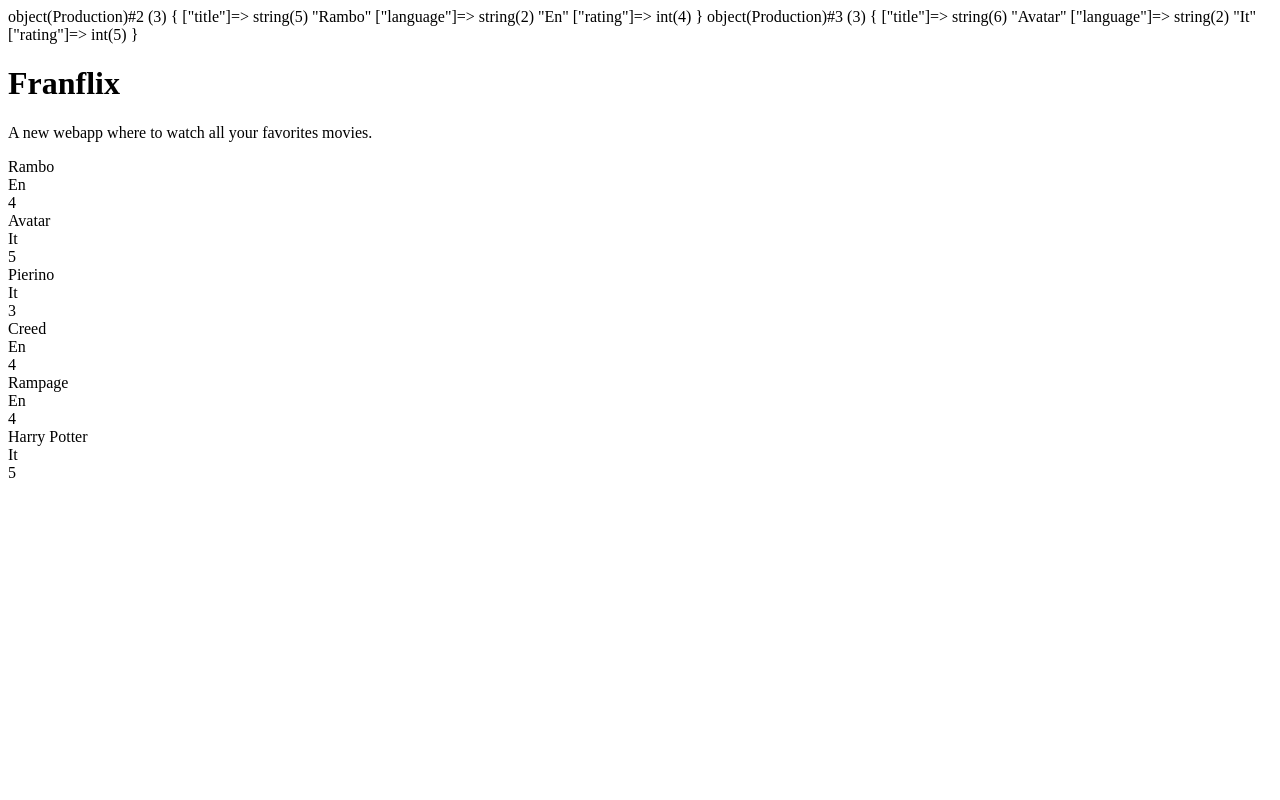
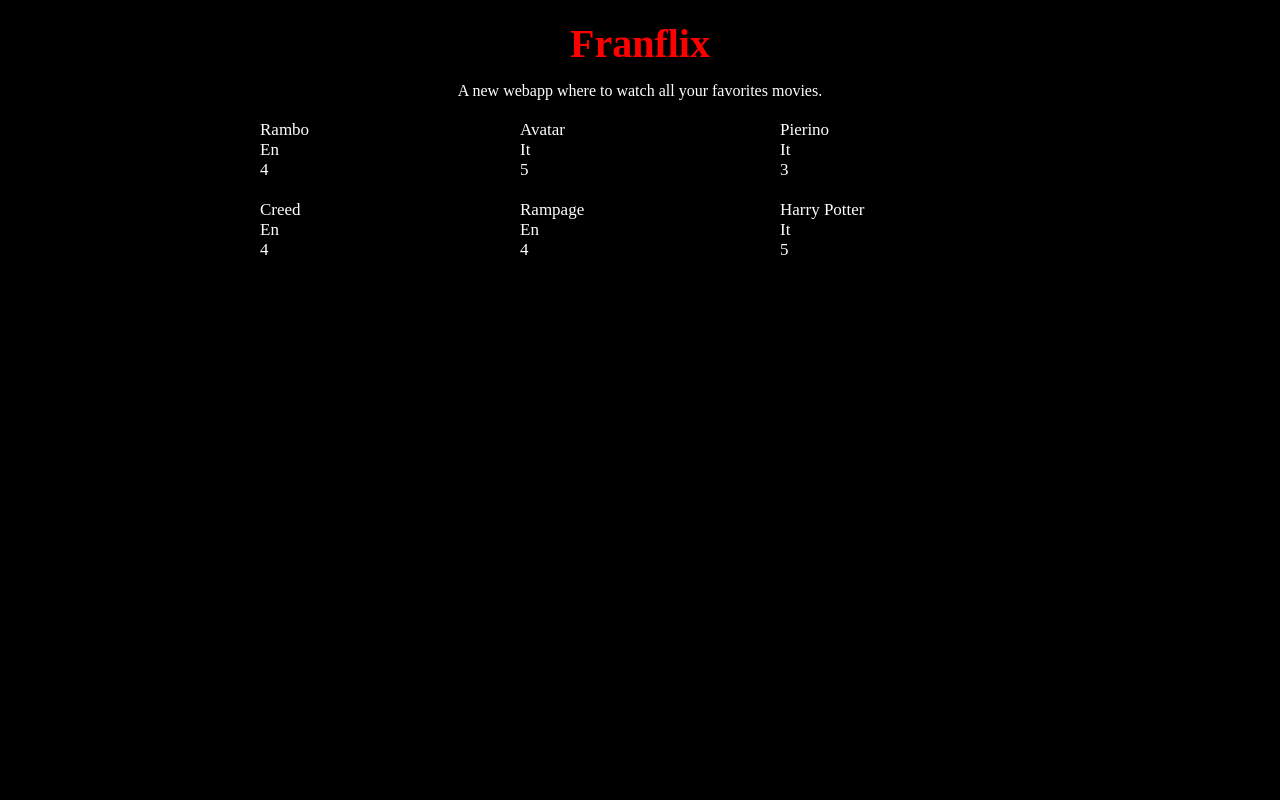
Before and after one commit to FrancescoDOrtona/php-oop-1, a PHP site: page / in a window 1280 px wide. Run offline with PHP 8.4, Linux system fonts and the light colour scheme.

Commit message:
Add: css

```diff
--- /dev/null
+++ b/css/app.css
@@ -0,0 +1,48 @@
+* {
+  margin: 0;
+  padding: 0;
+  box-sizing: border-box;
+}
+
+ul,
+ol,
+menu {
+  list-style: none;
+}
+
+body {
+  background-color: black;
+  color: white;
+}
+
+.container {
+  max-width: 800px;
+  margin: 0 auto;
+}
+
+.page-header {
+  display: flex;
+  flex-direction: column;
+  gap: 15px;
+  align-items: center;
+}
+
+.page-header h1 {
+  font-size: 40px;
+  margin-top: 20px;
+  color: red;
+}
+
+.grid {
+  display: grid;
+  grid-template-columns: repeat(3, 1fr);
+  gap: 20px;
+}
+
+.movies {
+  padding: 20px;
+}
+
+.movie {
+  font-size: 17px;
+}
--- a/index.php
+++ b/index.php
@@ -1,43 +1,48 @@
 <?php
 
-class Production {
+class Production
+{
 
     public $title;
     public $language;
     public $rating;
-    public function __construct(string $title, string $language, int $rating) {
+    public function __construct(string $title, string $language, int $rating)
+    {
         $this->title = $title;
         $this->language = $language;
         $this->rating = $rating;
     }
-    public function getTitle() {
+    public function getTitle()
+    {
         return $this->title;
     }
-    public function getLanguage() {
+    public function getLanguage()
+    {
         return $this->language;
     }
-    public function getRating() {
+    public function getRating()
+    {
         return $this->rating;
     }
 
-    public function printMovie() {
+    public function printMovie()
+    {
         echo $this->getTitle();
         echo '<br>';
         echo $this->getLanguage();
         echo '<br>';
         echo $this->getRating();
     }
-
 }
 
 $production1 = new Production('Rambo', 'En', 4);
 $production2 = new Production('Avatar', 'It', 5);
 $production3 = new Production('Pierino', 'It', 3);
-$production4 = new Production('Creed', 'En',4);
+$production4 = new Production('Creed', 'En', 4);
 $production5 = new Production('Rampage', 'En', 4);
 $production6 = new Production('Harry Potter', 'It', 5);
 
-var_dump($production1, $production2);
+// var_dump($production1, $production2);
 
 $movies = [
     $production1,
@@ -52,28 +57,35 @@ $movies = [
 
 <!DOCTYPE html>
 <html lang="en">
+
 <head>
     <meta charset="UTF-8">
     <meta name="viewport" content="width=device-width, initial-scale=1.0">
+    <link rel="stylesheet" href="./css/app.css">
     <title>Film Production</title>
 </head>
+
 <body>
-    <header>
+    <header class="container page-header">
         <h1>Franflix</h1>
         <p>A new webapp where to watch all your favorites movies.</p>
     </header>
     <main>
-        <section>
-            <?php
-            foreach ($movies as $movie) {
+        <section class="container movies">
+            <div class="grid">
+                <?php
+                foreach ($movies as $movie) {
                 ?>
-                <div class="grid">
-                    <?php $movie->printMovie() ?>
-                </div>
+                    <p class="movie">
+                        <?php $movie->printMovie() ?>
+                    </p>
+
                 <?php
-            }
-            ?>
+                }
+                ?>
+            </div>
         </section>
     </main>
 </body>
+
 </html>
```
